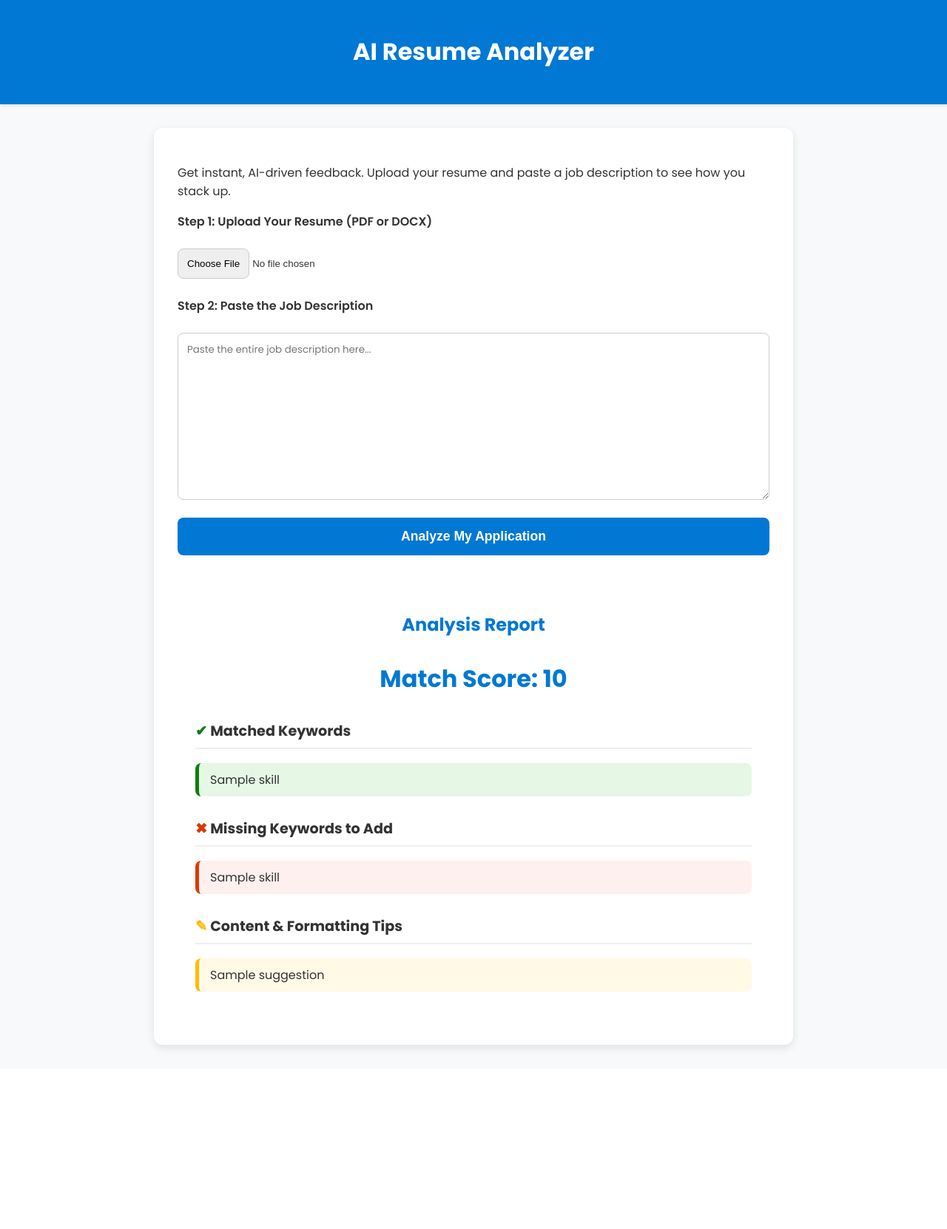
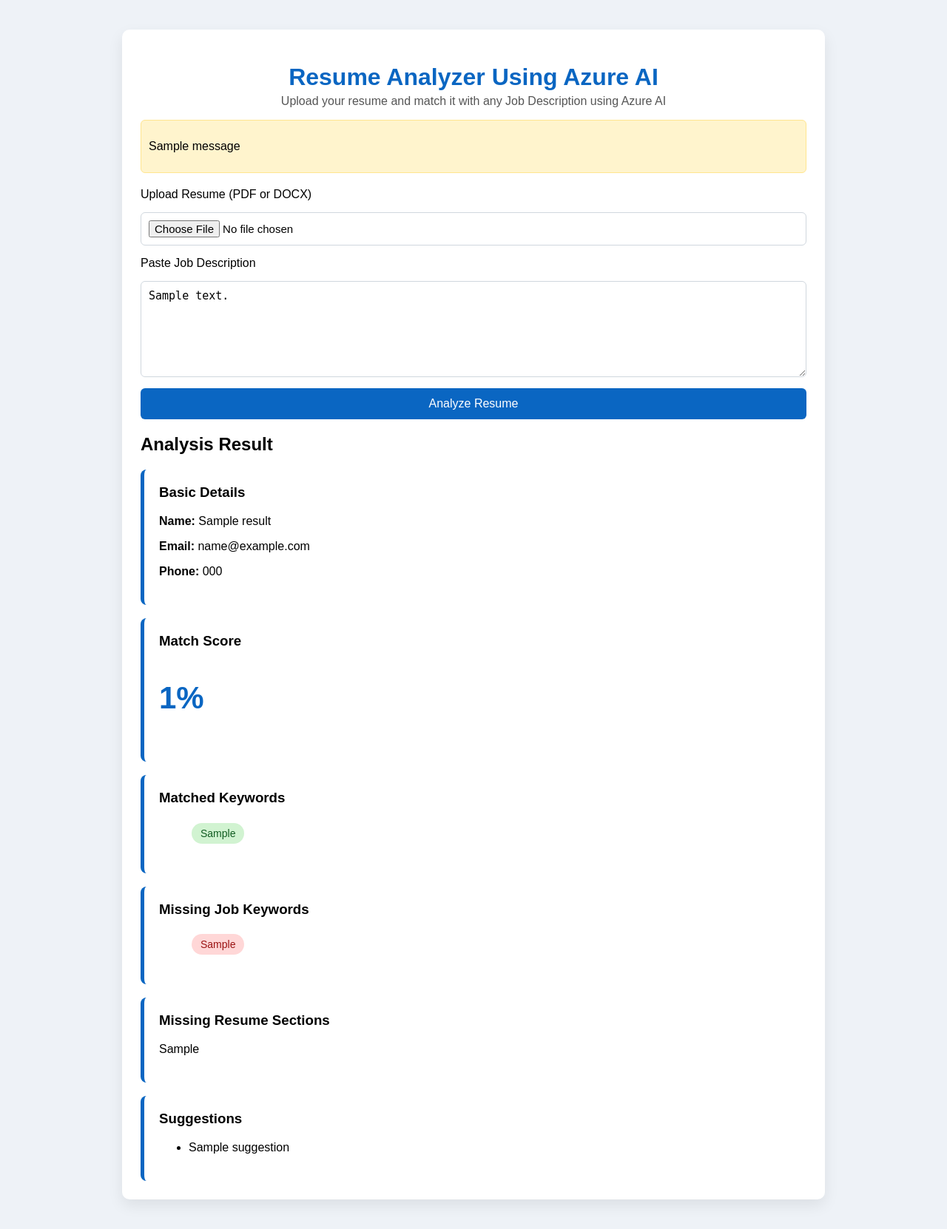
Before and after one commit to yeshu2006/resume-analyser, a Flask app: template templates/index.html in a window 1280 px wide. Shown: the whole page at 74% size. Before the commit the page ends 1421 px from the top, so only its background shows below. Run offline with Flask 3, Linux system fonts and the light colour scheme; the template is opened without the code that fills it: most values are stand-ins (such as "Sample title", 1, 10 or a date in 2020); one stand-in notice (Sample message) is shown.

Commit message:
final version 1.2

```diff
--- a/app.py
+++ b/app.py
@@ -1,53 +1,67 @@
 # File: app.py
 import os
-from flask import Flask, render_template, request
+from flask import Flask, render_template, request, flash, redirect, url_for
 from werkzeug.utils import secure_filename
-from resume_parser import extract_text_from_resume
-from analyzer import analyze_resume_text
+from analyzer import analyze_resume_with_job
+
+# Configuration
+UPLOAD_FOLDER = "uploads"
+ALLOWED_EXTENSIONS = {"pdf", "docx"}
+MAX_FILE_SIZE = 5 * 1024 * 1024  # 5 MB
 
 app = Flask(__name__)
+app.secret_key = "supersecretkey"  # Needed for flash()
+app.config["UPLOAD_FOLDER"] = UPLOAD_FOLDER
+app.config["MAX_CONTENT_LENGTH"] = MAX_FILE_SIZE
 
-@app.route('/')
+
+def allowed_file(filename):
+    """Check if uploaded file extension is allowed."""
+    return "." in filename and filename.rsplit(".", 1)[1].lower() in ALLOWED_EXTENSIONS
+
+
+@app.route("/", methods=["GET"])
 def index():
-    """Renders the main upload page."""
-    return render_template('index.html')
+    return render_template("index.html", result=None, job_description="")
 
-@app.route('/analyze', methods=['POST'])
+
+@app.route("/analyze", methods=["POST"])
 def analyze():
-    """Handles the file upload and analysis logic."""
-    if 'resume' not in request.files:
-        return render_template('index.html', error="No resume file was submitted.")
+    """Handles file upload + JD matching + analysis."""
+    if "resume" not in request.files:
+        flash("No file uploaded.")
+        return redirect(url_for("index"))
 
-    resume_file = request.files['resume']
-    job_description = request.form['job_description']
+    resume = request.files["resume"]
+    jd = request.form.get("job_description", "").strip()
 
-    if resume_file.filename == '':
-        return render_template('index.html', error="No resume file was selected.")
+    if resume.filename == "":
+        flash("Please select a resume file.")
+        return redirect(url_for("index"))
 
-    if resume_file and job_description:
-        filename = secure_filename(resume_file.filename)
+    if not allowed_file(resume.filename):
+        flash("Only PDF and DOCX files are allowed.")
+        return redirect(url_for("index"))
 
-        # --- Diagnostic printing to the terminal for debugging ---
-        print(f"--- Analyzing file: {filename} ---")
+    if not jd:
+        flash("Please paste a Job Description for matching.")
+        return redirect(url_for("index"))
 
-        # Process the file stream directly without saving
-        resume_text = extract_text_from_resume(resume_file.stream, filename)
+    os.makedirs(UPLOAD_FOLDER, exist_ok=True)
 
-        print(f"--- Text extraction complete. Length: {len(resume_text)} chars ---")
+    filename = secure_filename(resume.filename)
+    file_path = os.path.join(UPLOAD_FOLDER, filename)
+    resume.save(file_path)
 
-        # If text extraction failed, show an error on the page
-        if not resume_text.strip():
-            error_msg = "Could not read the resume. Please use a text-based PDF or DOCX file (not an image)."
-            return render_template('index.html', error=error_msg)
+    try:
+        result = analyze_resume_with_job(file_path, jd)
+        return render_template("index.html", result=result, job_description=jd)
 
-        # Send the extracted text to the analyzer module
-        analysis_result = analyze_resume_text(resume_text, job_description)
+    except Exception as e:
+        print("ERROR:", e)
+        flash(f"An error occurred while analyzing the resume: {e}")
+        return redirect(url_for("index"))
 
-        # Render the same page, but now with the results dictionary
-        return render_template('index.html', results=analysis_result)
 
-    return render_template('index.html', error="An unexpected error occurred.")
-
-if __name__ == '__main__':
-    # Runs the web server in debug mode for development
+if __name__ == "__main__":
     app.run(debug=True)
--- a/requirements.txt
+++ b/requirements.txt
@@ -1,6 +1,7 @@
+# File: requirements.txt
 flask
 python-dotenv
-azure-ai-textanalytics
 pypdf
 python-docx
-gunicorn
+azure-ai-textanalytics
+werkzeug
--- a/static/style.css
+++ b/static/style.css
@@ -0,0 +1,100 @@
+body {
+    margin: 0;
+    font-family: Arial, sans-serif;
+    background: #eef2f7;
+}
+
+.container {
+    max-width: 900px;
+    margin: 40px auto;
+    background: white;
+    padding: 25px;
+    border-radius: 10px;
+    box-shadow: 0 8px 20px rgba(0,0,0,0.08);
+}
+
+header {
+    text-align: center;
+}
+
+header h1 {
+    margin-bottom: 5px;
+    color: #0a66c2;
+}
+
+.subtitle {
+    margin-top: 0;
+    color: #555;
+}
+
+.upload-section form {
+    display: flex;
+    flex-direction: column;
+    gap: 15px;
+}
+
+.upload-section input[type="file"],
+.upload-section textarea {
+    padding: 10px;
+    border: 1px solid #d0d7de;
+    border-radius: 6px;
+    font-size: 15px;
+}
+
+button {
+    background: #0a66c2;
+    color: white;
+    border: none;
+    padding: 12px;
+    font-size: 16px;
+    border-radius: 6px;
+    cursor: pointer;
+}
+
+button:hover {
+    background: #004182;
+}
+
+.flash {
+    background: #fff4cd;
+    border: 1px solid #ffe58f;
+    padding: 10px;
+    margin-bottom: 20px;
+    border-radius: 6px;
+}
+
+.results .card {
+    background: white;
+    padding: 20px;
+    border-radius: 8px;
+    margin-top: 18px;
+    border-left: 5px solid #0a66c2;
+}
+
+.card h3 {
+    margin-top: 0;
+}
+
+.tag {
+    display: inline-block;
+    padding: 6px 12px;
+    border-radius: 20px;
+    margin: 4px;
+    font-size: 14px;
+}
+
+.tag.success {
+    background: #d1f3d1;
+    color: #115c21;
+}
+
+.tag.danger {
+    background: #ffd7d7;
+    color: #9b1212;
+}
+
+.score {
+    font-size: 42px;
+    color: #0a66c2;
+    font-weight: bold;
+}
--- a/templates/index.html
+++ b/templates/index.html
@@ -1,77 +1,105 @@
-<!-- File: templates/index.html -->
 <!DOCTYPE html>
 <html lang="en">
 <head>
-    <meta charset="UTF-8">
-    <meta name="viewport" content="width=device-width, initial-scale=1.0">
-    <title>AI Resume Analyzer</title>
-    <link href="https://fonts.googleapis.com/css2?family=Poppins:wght@400;600;700&display=swap" rel="stylesheet">
-    <style>
-        :root {
-            --primary-color: #0078D4;
-            --success-color: #107C10;
-            --error-color: #D83B01;
-            --warning-color: #FFB900;
-            --light-bg: #f8f9fa;
-        }
-        body { font-family: 'Poppins', sans-serif; margin: 0; background-color: var(--light-bg); color: #333; }
-        header { background-color: var(--primary-color); color: white; padding: 25px; text-align: center; box-shadow: 0 2px 4px rgba(0,0,0,0.1); }
-        main { max-width: 800px; margin: 2em auto; padding: 2em; background-color: white; border-radius: 12px; box-shadow: 0 4px 12px rgba(0,0,0,0.1); }
-        form { display: flex; flex-direction: column; gap: 1.5em; }
-        label { font-weight: 600; }
-        textarea, input[type="file"]::file-selector-button { font-family: inherit; padding: 12px; border: 1px solid #ccc; border-radius: 8px; }
-        input[type="submit"] { background-color: var(--primary-color); color: white; padding: 15px; border: none; border-radius: 8px; cursor: pointer; font-size: 1.1em; font-weight: 600; transition: background-color 0.3s ease; }
-        input[type="submit"]:hover { background-color: #005a9e; }
-        .results-container, .error-box { margin-top: 2em; padding: 1.5em; border-radius: 12px; }
-        .error-box { background-color: #fff0f0; border: 1px solid var(--error-color); color: var(--error-color); }
-        h2 { text-align: center; color: var(--primary-color); }
-        h3 { font-size: 1.2em; border-bottom: 2px solid #eee; padding-bottom: 8px; margin-top: 1.5em; }
-        ul { list-style-type: none; padding-left: 0; }
-        li { padding: 10px 15px; border-radius: 8px; margin-bottom: 8px; font-weight: 500; }
-        .matched { background-color: #e6f7e6; border-left: 5px solid var(--success-color); }
-        .missing { background-color: #fff0f0; border-left: 5px solid var(--error-color); }
-        .suggestion { background-color: #fff9e6; border-left: 5px solid var(--warning-color); }
-        .score { font-size: 2em; font-weight: 700; text-align: center; color: var(--primary-color); margin: 1em 0; }
-    </style>
+  <meta charset="UTF-8">
+  <title>Resume Analyzer + Job Match</title>
+  <link rel="stylesheet" href="{{ url_for('static', filename='style.css') }}">
 </head>
+
 <body>
-    <header><h1>AI Resume Analyzer</h1></header>
-    <main>
-        <p>Get instant, AI-driven feedback. Upload your resume and paste a job description to see how you stack up.</p>
-        <form action="/analyze" method="post" enctype="multipart/form-data">
-            <label for="resume">Step 1: Upload Your Resume (PDF or DOCX)</label>
-            <input type="file" id="resume" name="resume" accept=".pdf,.docx" required>
-            <label for="job_description">Step 2: Paste the Job Description</label>
-            <textarea id="job_description" name="job_description" rows="10" placeholder="Paste the entire job description here..." required></textarea>
-            <input type="submit" value="Analyze My Application">
-        </form>
+<div class="container">
+  <header>
+    <h1>Resume Analyzer Using Azure AI</h1>
+    <p class="subtitle">Upload your resume and match it with any Job Description using Azure AI</p>
+  </header>
 
-        {% if error %}
-            <div class="error-box"><strong>Error:</strong> {{ error }}</div>
+  <!-- Flash Messages -->
+  {% with messages = get_flashed_messages() %}
+    {% if messages %}
+      <div class="flash">
+        {% for msg in messages %}
+          <p>{{ msg }}</p>
+        {% endfor %}
+      </div>
+    {% endif %}
+  {% endwith %}
+
+  <!-- Upload Form -->
+  <section class="upload-section">
+    <form action="{{ url_for('analyze') }}" method="POST" enctype="multipart/form-data">
+      <label>Upload Resume (PDF or DOCX)</label>
+      <input type="file" name="resume" required>
+
+      <label>Paste Job Description</label>
+      <textarea name="job_description" rows="6" required>{{ job_description }}</textarea>
+
+      <button type="submit">Analyze Resume</button>
+    </form>
+  </section>
+
+  <!-- Results -->
+  {% if result %}
+    <section class="results">
+      <h2>Analysis Result</h2>
+
+      <div class="card">
+        <h3>Basic Details</h3>
+        <p><strong>Name:</strong> {{ result.name or "Not detected" }}</p>
+        <p><strong>Email:</strong> {{ result.email or "Not detected" }}</p>
+        <p><strong>Phone:</strong> {{ result.phone or "Not detected" }}</p>
+      </div>
+
+      <div class="card">
+        <h3>Match Score</h3>
+        <p class="score">{{ result.match_percentage }}%</p>
+      </div>
+
+      <div class="card">
+        <h3>Matched Keywords</h3>
+        {% if result.matched_keywords %}
+          <ul>
+            {% for kw in result.matched_keywords %}
+              <li class="tag success">{{ kw }}</li>
+            {% endfor %}
+          </ul>
+        {% else %}
+          <p>No keywords matched.</p>
         {% endif %}
+      </div>
 
-        {% if results %}
-        <div class="results-container">
-            <h2>Analysis Report</h2>
-            {% if results.error %}
-                <div class="error-box"><strong>Analysis Failed:</strong> {{ results.error }}</div>
-            {% else %}
-                <div class="score">Match Score: {{ results.match_score }}</div>
-                <h3><span style="color:var(--success-color)">✔</span> Matched Keywords</h3>
-                <ul>
-                    {% for skill in results.matched_skills %} <li class="matched">{{ skill|capitalize }}</li> {% else %} <li>No keyword matches found.</li> {% endfor %}
-                </ul>
-                <h3><span style="color:var(--error-color)">✖</span> Missing Keywords to Add</h3>
-                <ul>
-                    {% for skill in results.missing_skills %} <li class="missing">{{ skill|capitalize }}</li> {% else %} <li>Great job! No missing keywords were identified.</li> {% endfor %}
-                </ul>
-                <h3><span style="color:var(--warning-color)">✎</span> Content & Formatting Tips</h3>
-                <ul>
-                    {% for suggestion in results.formatting_suggestions %} <li class="suggestion">{{ suggestion }}</li> {% else %} <li>No specific suggestions at this time. Looks good!</li> {% endfor %}
-                </ul>
-            {% endif %}
-        </div>
+      <div class="card">
+        <h3>Missing Job Keywords</h3>
+        {% if result.missing_keywords %}
+          <ul>
+            {% for kw in result.missing_keywords %}
+              <li class="tag danger">{{ kw }}</li>
+            {% endfor %}
+          </ul>
+        {% else %}
+          <p>No missing keywords.</p>
         {% endif %}
-    </main>
+      </div>
+
+      <div class="card">
+        <h3>Missing Resume Sections</h3>
+        {% if result.missing_sections %}
+          <p>{{ result.missing_sections | join(", ") }}</p>
+        {% else %}
+          <p>All essential sections found.</p>
+        {% endif %}
+      </div>
+
+      <div class="card">
+        <h3>Suggestions</h3>
+        <ul>
+          {% for s in result.suggestions %}
+            <li>{{ s }}</li>
+          {% endfor %}
+        </ul>
+      </div>
+
+    </section>
+  {% endif %}
+</div>
 </body>
 </html>
```
Also changed, not shown: analyzer.py (+130 -58 lines), README.md, new_feature.txt (added), updated_README.md (added), 1 other file.
